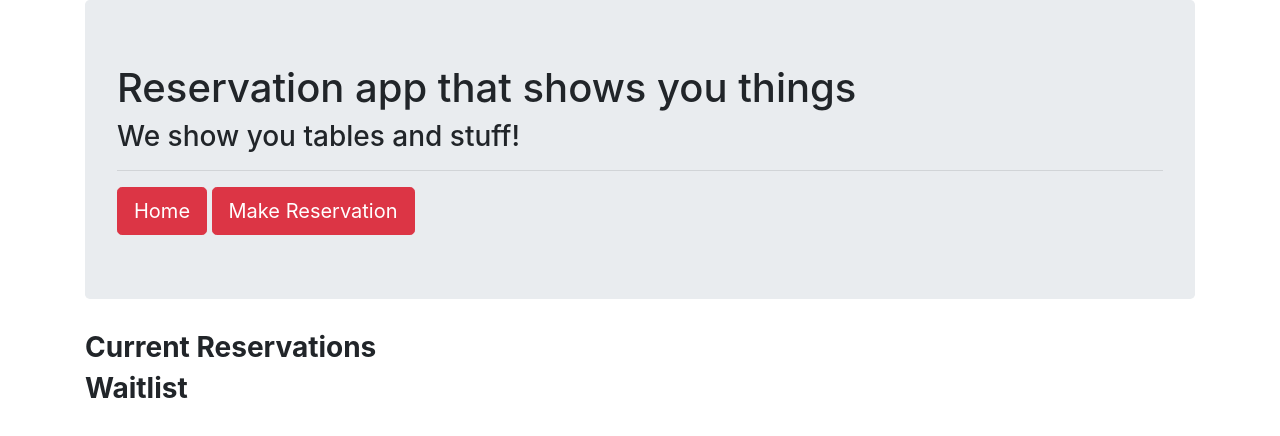
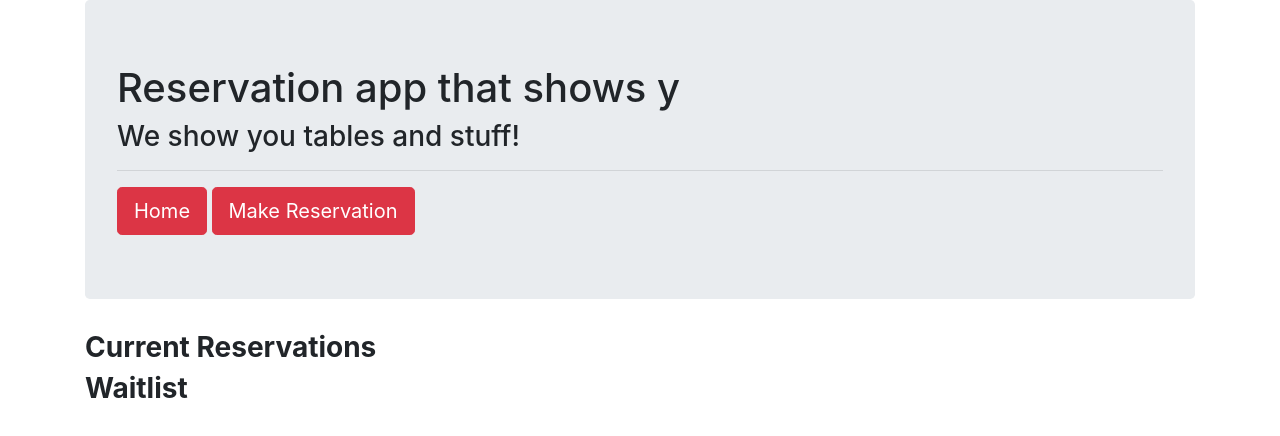
Before and after one commit to kelseygrover/hookworm, a website: page all.html in a window 1280 px wide. Drawn offline with nearby package versions, Linux system fonts and the light colour scheme; no server answers.

Commit message:
changed header

```diff
--- a/all.html
+++ b/all.html
@@ -2,7 +2,7 @@
 <html lang="en">
 <head>
   <meta charset="UTF-8">
-  <title>Star Wars - Express</title>
+  <title>Kelsey Grover</title>
   <!-- Latest compiled and minified CSS & JS -->
   <link rel="stylesheet" href="https://maxcdn.bootstrapcdn.com/bootstrap/4.0.0/css/bootstrap.min.css">
   <link rel="stylesheet" href="https://stackpath.bootstrapcdn.com/font-awesome/4.7.0/css/font-awesome.min.css">
@@ -14,7 +14,7 @@
 
   <div class="container">
     <div class="jumbotron">
-      <h1>Reservation app that shows you things</h1>
+      <h1>Reservation app that shows y</h1>
       <h3>We show you tables and stuff!</h3>
       <hr>
       <a href="/"><button class="btn btn-danger btn-lg"><span></span> Home</button></a>
```
Also changed, not shown: add.html (+1 -1 lines).
